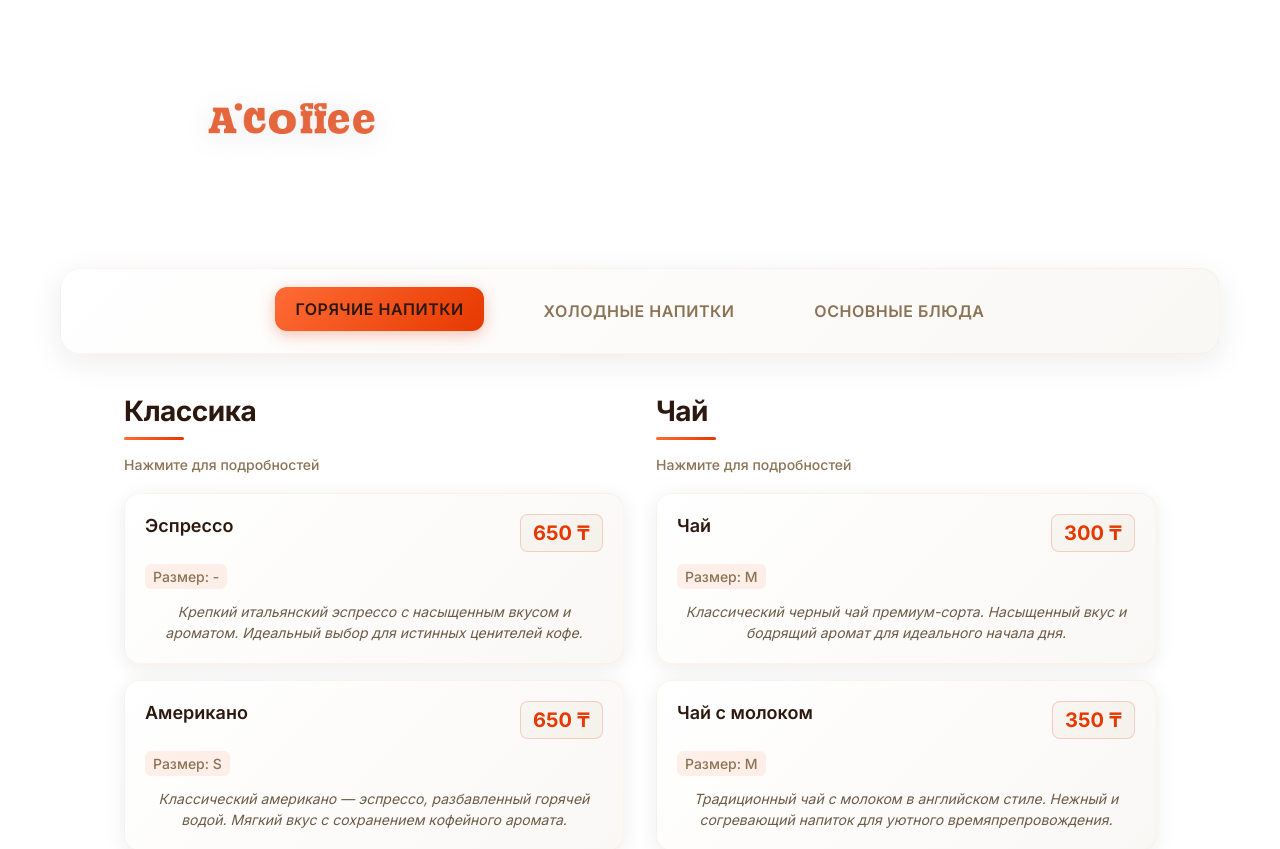
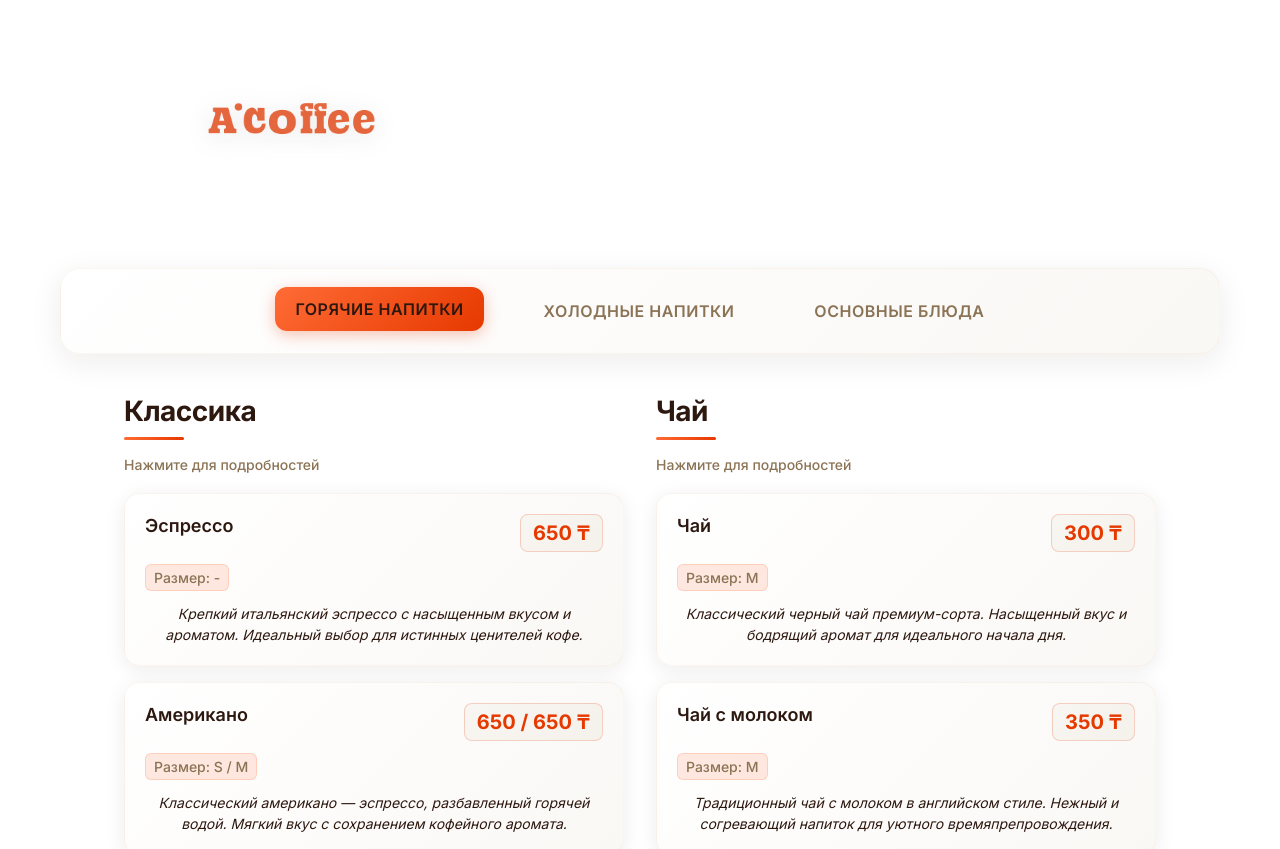
Before and after one commit to Andersonscat/a_coffee_menu, a React (Create React App) app: page / in a window 1280 px wide. Shown: the top 849 px of the page. Built offline with nearby package versions, Linux system fonts and the light colour scheme.

Commit message:
Объединены позиции с разными размерами в одну строку, улучшен дизайн размеров и цветов

```diff
--- a/src/components/DrinksTable.css
+++ b/src/components/DrinksTable.css
@@ -76,14 +76,15 @@
   font-size: 14px;
   color: #8b7355;
   font-weight: 500;
-  background: rgba(255, 107, 53, 0.1);
+  background: rgba(255, 107, 53, 0.15);
   padding: 4px 8px;
   border-radius: 6px;
+  border: 1px solid rgba(255, 107, 53, 0.2);
 }
 
 .drink-description {
   font-size: 14px;
-  color: #6b5b47;
+  color: #2d1810;
   line-height: 1.5;
   margin: 12px 0 0 0;
   font-style: italic;
--- a/src/components/DrinksTable.js
+++ b/src/components/DrinksTable.js
@@ -5,28 +5,6 @@ export default function DrinksTable({ data, setSelectedItem }) {
   return (
     <div className="drinks-table">
       {data.map((item, idx) => (
-        item.sizes ? (
-          item.sizes.map((s, i) => (
-            <div
-              key={idx + '-' + i}
-              className="drink-card"
-              onClick={() => (item.ingredients || item.img || item.description) && setSelectedItem(item)}
-            >
-              <div className="drink-header">
-                <h3 className="drink-name">
-                  {item.name} {item.isNew && <span className="drink-new">NEW</span>}
-                </h3>
-                <div className="drink-price">{s.price || '-'} ₸</div>
-              </div>
-              <div className="drink-details-row">
-                <span className="drink-size">Размер: {s.size || '-'}</span>
-              </div>
-              {item.description && (
-                <p className="drink-description">{item.description}</p>
-              )}
-            </div>
-          ))
-        ) : (
         <div
           key={idx}
           className="drink-card"
@@ -36,16 +14,25 @@ export default function DrinksTable({ data, setSelectedItem }) {
             <h3 className="drink-name">
               {item.name} {item.isNew && <span className="drink-new">NEW</span>}
             </h3>
-              <div className="drink-price">{item.price || '-'} ₸</div>
+            <div className="drink-price">
+              {item.sizes ?
+                item.sizes.map(s => s.price || '-').join(' / ') + ' ₸' :
+                (item.price || '-') + ' ₸'
+              }
+            </div>
           </div>
           <div className="drink-details-row">
-              <span className="drink-size">Размер: {item.size || '-'}</span>
+            <span className="drink-size">
+              {item.sizes ?
+                'Размер: ' + item.sizes.map(s => s.size || '-').join(' / ') :
+                'Размер: ' + (item.size || '-')
+              }
+            </span>
           </div>
           {item.description && (
             <p className="drink-description">{item.description}</p>
           )}
         </div>
-        )
       ))}
     </div>
   );
```
Lines whose indentation alone changed are shown as unchanged.
